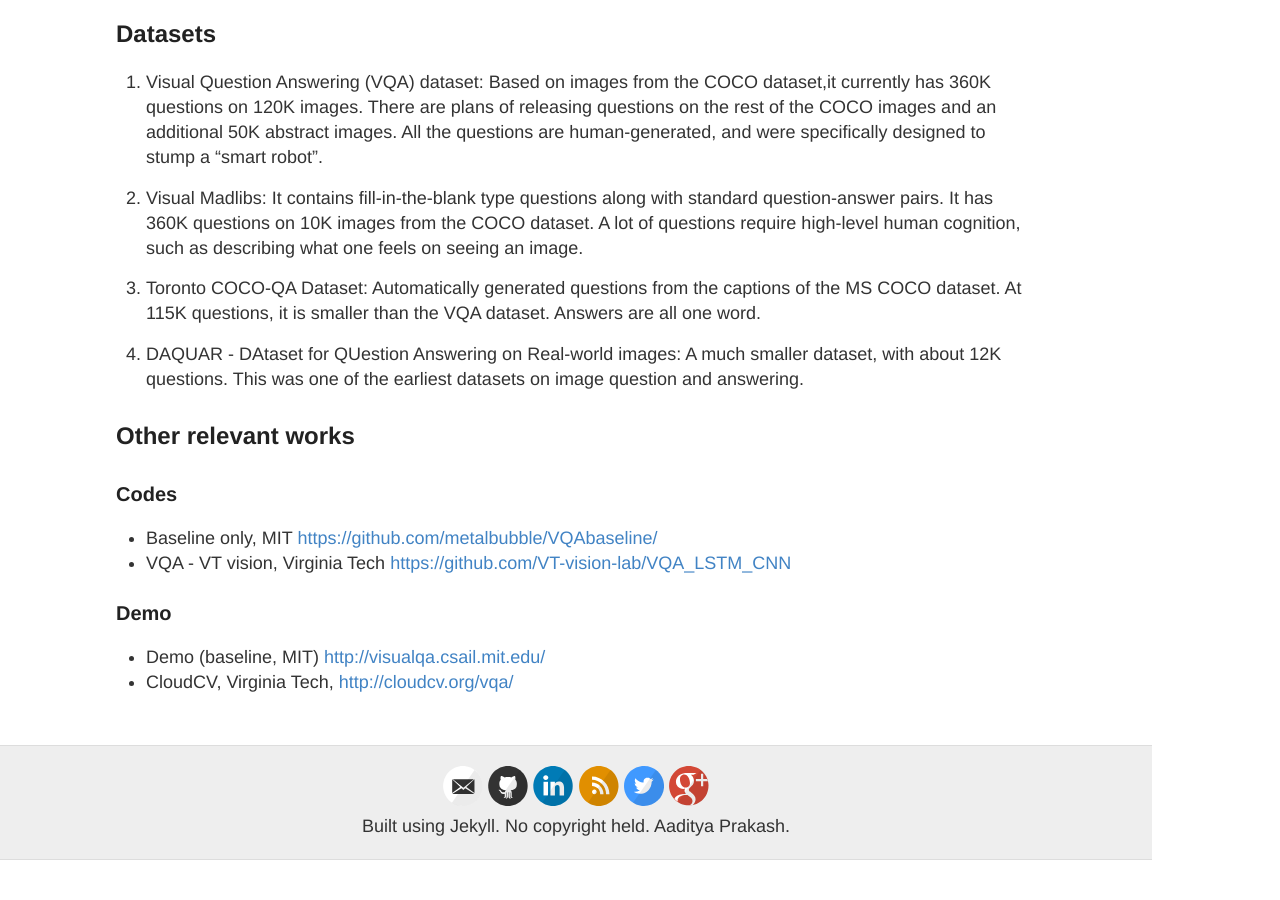
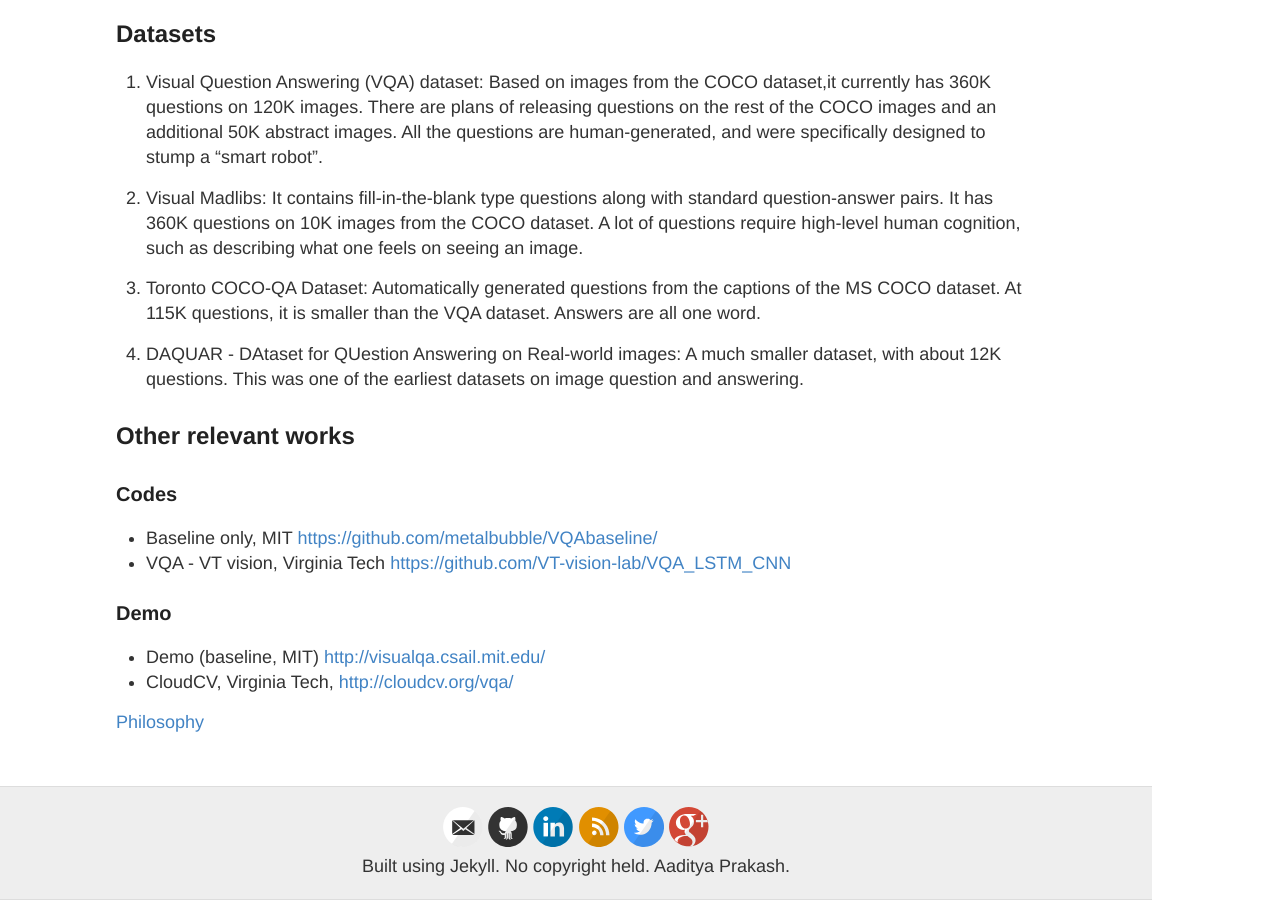
Before and after one commit to iamaaditya/iamaaditya.github.io, a Jekyll site: the page built from notes/research/vqa/index.md, in a window 1280 px wide and 900 px high, scrolled down 1214 px. Built offline with Jekyll 4.4.1, drawn with Linux system fonts in a browser that asks for light colours; before the commit the page ends 2074 px from its top, so only the background shows below that.

Commit message:
vqa formatting

```diff
--- a/notes/research/vqa/index.md
+++ b/notes/research/vqa/index.md
@@ -67,3 +67,5 @@
 
   * Demo (baseline, MIT) <http://visualqa.csail.mit.edu/>
   * CloudCV, Virginia Tech, <http://cloudcv.org/vqa/>
+
+[Philosophy](https://en.wikipedia.org/wiki/Hacker_koan#Uncarved_block)
```
